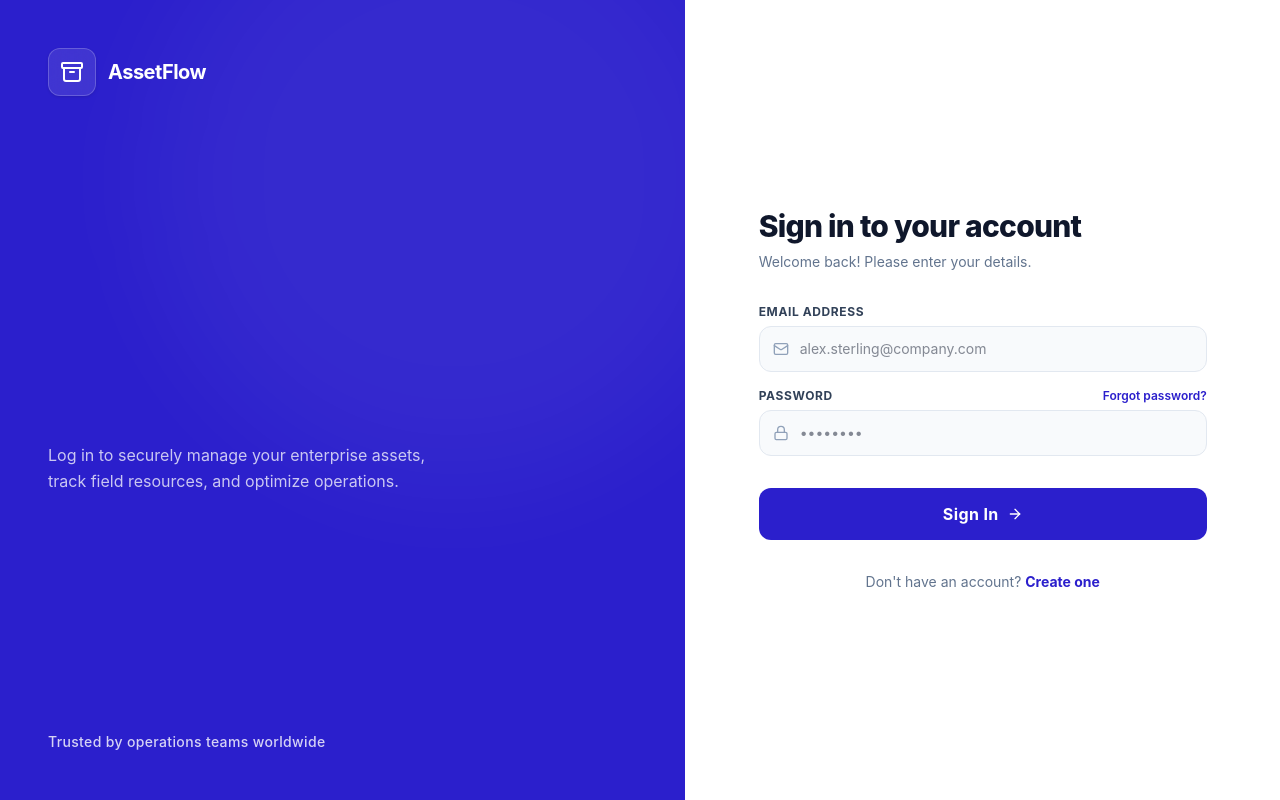
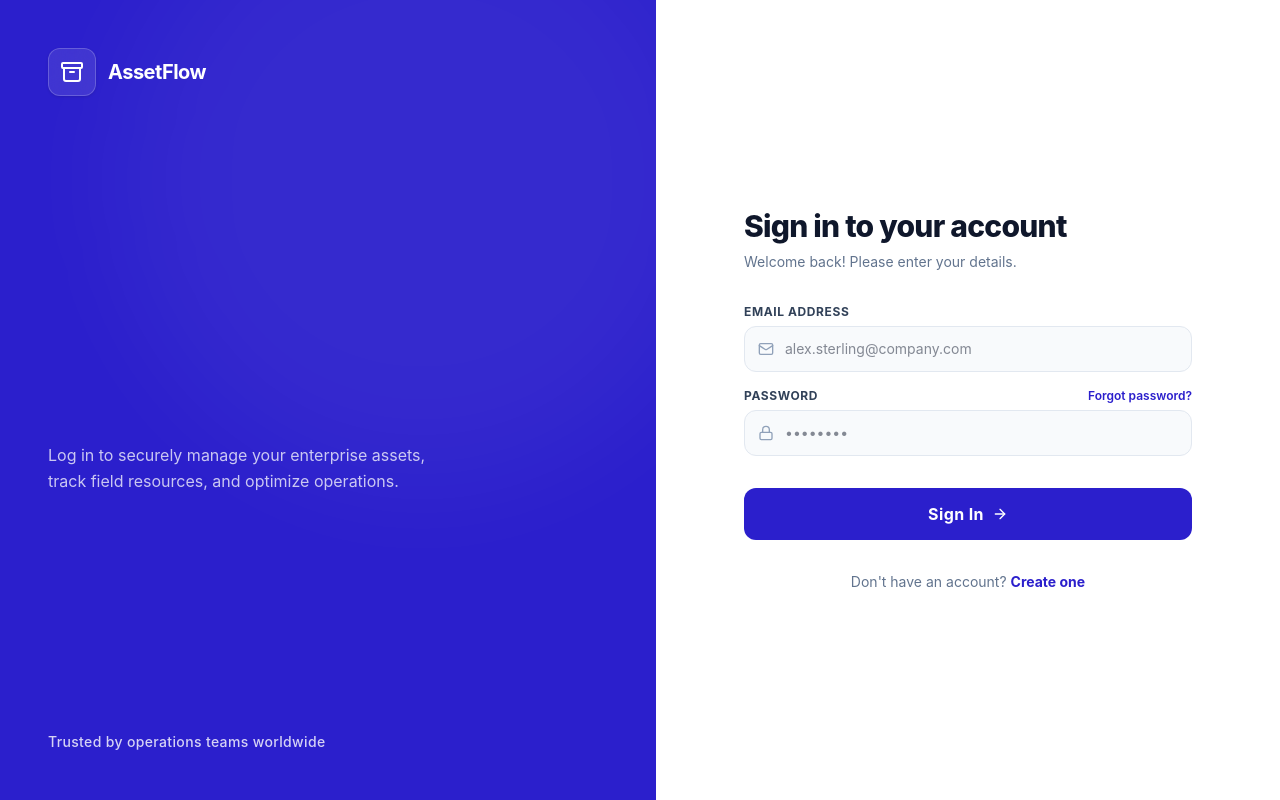
Before and after one commit to saran612/assetflow, a React app in the folder frontend/: page / in a window 1280 px wide. Built offline with nearby package versions, Linux system fonts and the light colour scheme; the HTML template or start-up script is replaced by a standard one.

Commit message:
style: adjust login page

```diff
--- a/frontend/src/pages/Login.jsx
+++ b/frontend/src/pages/Login.jsx
@@ -141,7 +141,7 @@ export default function Login() {
       </div>
 
       {/* Form Side */}
-      <div className="flex-[0.9] flex items-center justify-center bg-white p-8 relative">
+      <div className="flex-1 flex items-center justify-center bg-white p-8 relative">
         <div
           className="w-full max-w-md animate-[fadeIn_0.4s_ease-out]"
           style={{
```
